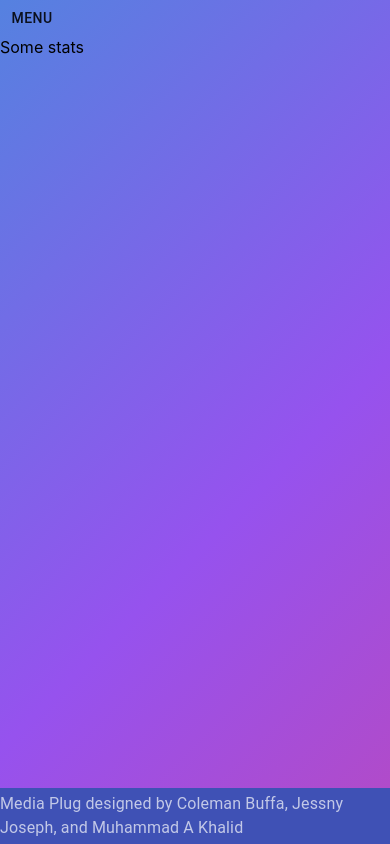
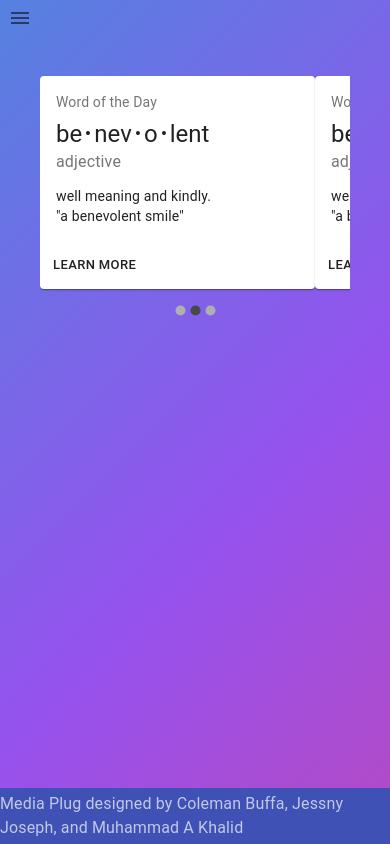
Before and after one commit to coleman-buffa/media-plug, a React (Create React App) app in the folder client/: page /profile in a window 390 px wide. Built offline with nearby package versions, Linux system fonts and the light colour scheme.

Commit message:
fixed nav links, hamburger icon, and added carousel

```diff
--- a/client/src/components/navbar/navbar.js
+++ b/client/src/components/navbar/navbar.js
@@ -15,7 +15,7 @@ import PublicIcon from '@material-ui/icons/Public';
 import FlashOnIcon from '@material-ui/icons/FlashOn';
 // import {Link} from 'react-router-dom';
 // import Challenges from "../../pages/Challenges";
-// import MenuIcon from '@material-ui/icons/Menu';
+import MenuIcon from '@material-ui/icons/Menu';
 
 const useStyles = makeStyles({
 	list: {
@@ -25,6 +25,9 @@ const useStyles = makeStyles({
 		width: 'auto',
 	},
 });
+function ListItemLink(props) {
+	return <ListItem button component="a" {...props} />;
+}
 
 function Navbar() {
 	const classes = useStyles();
@@ -49,28 +52,28 @@ function Navbar() {
 			onKeyDown={toggleDrawer(anchor, false)}
 		>
 			<List>
-				<ListItem button key={'Profile'}>
+				<ListItemLink button key={'Profile'} href="/profile">
 					<ListItemIcon><AccountCircleIcon /></ListItemIcon>
 					<ListItemText primary={'Profile'} />
-				</ListItem>
-				<ListItem button key={'Explore'}>
+				</ListItemLink>
+				<ListItemLink button key={'Explore'} href="/explore">
 					<ListItemIcon><PublicIcon /></ListItemIcon>
 					<ListItemText primary={'Explore'} />
-				</ListItem>
+				</ListItemLink>
 				<ListItem button key={'Search Books'}>
 					<ListItemIcon><SearchIcon /></ListItemIcon>
 					<ListItemText primary={'Search Books'} />
 				</ListItem>
 				<ListItem button key={'Challenges'}>
 					<ListItemIcon><FlashOnIcon /></ListItemIcon>
-					<ListItemText primary={'Challenges'}/>
+					<ListItemText primary={'Challenges'} />
 				</ListItem>
 			</List>
 			<Divider />
 			<List>
 				{['Signout'].map((text) => (
 					<ListItem button key={text}>
-						<ListItemIcon>{<ExitToAppIcon/>}</ListItemIcon>
+						<ListItemIcon>{<ExitToAppIcon />}</ListItemIcon>
 						<ListItemText primary={text} />
 					</ListItem>
 				))}
@@ -79,19 +82,17 @@ function Navbar() {
 	);
 	return (
 		<div>
-			{['Menu'].map((anchor) => (
-				<React.Fragment key={anchor}>
-					<Button onClick={toggleDrawer(anchor, true)}>{anchor}</Button>
+			<React.Fragment key={"anchor"}>
+					<Button onClick={toggleDrawer("anchor", true)}><ListItemIcon><MenuIcon /></ListItemIcon></Button>
 					<SwipeableDrawer
-						anchor={anchor}
-						open={state[anchor]}
-						onClose={toggleDrawer(anchor, false)}
-						onOpen={toggleDrawer(anchor, true)}
+						anchor={"anchor"}
+						open={state["anchor"]}
+						onClose={toggleDrawer("anchor", false)}
+						onOpen={toggleDrawer("anchor", true)}
 					>
-						{list(anchor)}
+						{list("anchor")}
 					</SwipeableDrawer>
 				</React.Fragment>
-			))}
 		</div>
 	);
 }
--- a/client/src/components/stats/stats.js
+++ b/client/src/components/stats/stats.js
@@ -1,9 +1,54 @@
 import React from 'react';
+import { makeStyles } from '@material-ui/core/styles';
+import Card from '@material-ui/core/Card';
+import CardActions from '@material-ui/core/CardActions';
+import CardContent from '@material-ui/core/CardContent';
+import Button from '@material-ui/core/Button';
+import Typography from '@material-ui/core/Typography';
 
-function Stats (props) {
+const useStyles = makeStyles({
+    root: {
+        minWidth: 275,
+    },
+    bullet: {
+        display: 'inline-block',
+        margin: '0 2px',
+        transform: 'scale(0.8)',
+    },
+    title: {
+        fontSize: 14,
+    },
+    pos: {
+        marginBottom: 12,
+    },
+});
+
+function Stats() {
+    const classes = useStyles();
+    const bull = <span className={classes.bullet}>•</span>;
     return (
-        <div>Some stats</div>
-    )
+        <Card className={classes.root}>
+            <CardContent>
+                <Typography className={classes.title} color="textSecondary" gutterBottom>
+                    Word of the Day
+            </Typography>
+                <Typography variant="h5" component="h2">
+                    be{bull}nev{bull}o{bull}lent
+            </Typography>
+                <Typography className={classes.pos} color="textSecondary">
+                    adjective
+            </Typography>
+                <Typography variant="body2" component="p">
+                    well meaning and kindly.
+            <br />
+                    {'"a benevolent smile"'}
+                </Typography>
+            </CardContent>
+            <CardActions>
+                <Button size="small">Learn More</Button>
+            </CardActions>
+        </Card>
+    );
 }
 
 export default Stats;
--- /dev/null
+++ b/client/src/components/statsCarousel/statsCarousel.js
@@ -0,0 +1,43 @@
+import React from 'react';
+import Carousel from 'react-material-ui-carousel'
+import { Button } from '@material-ui/core'
+import Stats from "../stats/stats";
+
+function StatsCarousel(props) {
+    var items = [
+        {
+            name: "Random Name #1",
+            description: "Probably the most random thing you have ever seen!"
+        },
+        {
+            name: "Random Name #2",
+            description: "Hello World!"
+        },
+        {
+            name: "Random Name #1",
+            description: "Probably the most random thing you have ever seen!"
+        }
+    ]
+
+    return (
+        <Carousel>
+            {
+                items.map((item, i) => <Item key={i} item={item} />)
+            }
+        </Carousel>
+    )
+}
+
+function Item(props) {
+    return (
+        <div style={{display:"flex", justifyContent:"space-evenly"}}>
+            <Stats></Stats>
+            <Stats></Stats>
+            <Stats></Stats>
+            <Stats>
+            </Stats>
+        </div>
+    )
+}
+
+export default StatsCarousel;
--- a/client/src/pages/Profile.js
+++ b/client/src/pages/Profile.js
@@ -1,9 +1,9 @@
 import React from 'react';
-import Stats from "../components/stats/stats"
+import StatsCarousel from '../components/statsCarousel/statsCarousel';
 function Profile() {
 	return (
-		<div>
-			<Stats />
+		<div className="statsCar" style={{padding:40}}>
+			<StatsCarousel />
 		</div>
 	);
 }
```
